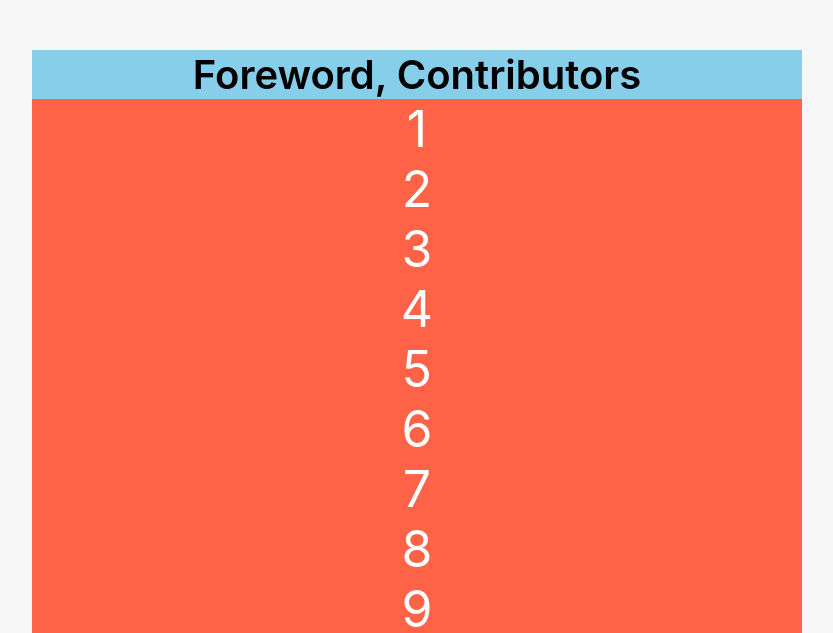
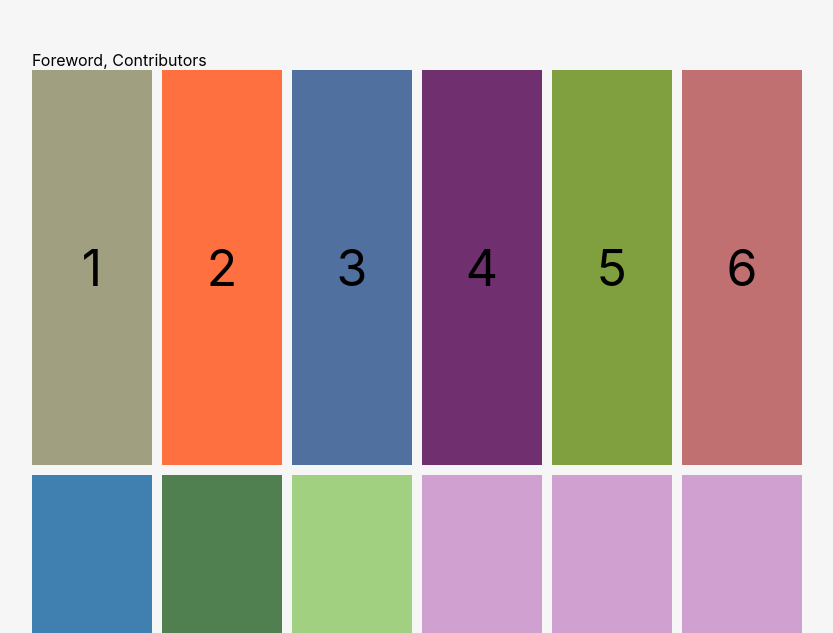
Before and after one commit to draketamer/csslayout_master_class, a plain HTML site: page index.html in a window 1280 px wide. Shown: the top 633 px of the page, without its empty margins (223-1056 px from the left). Drawn offline with Linux system fonts and the light colour scheme.

Commit message:
철자 오류였음.. 다시

```diff
--- a/index.html
+++ b/index.html
@@ -7,7 +7,7 @@
     <title>CSS Challenge</title>
   </head>
   <body>
-    <header>Foreword, Contributors</header>
+    <div>Foreword, Contributors</div>
     <div class="farther">
       <div class="child">1</div>
       <div class="child">2</div>
--- a/style.css
+++ b/style.css
@@ -17,30 +17,12 @@ header {
   background-color: skyblue;
 }
 
-.father {
+.farther {
   display: grid;
   gap: 10px;
   height: 100vh;
-  grid-template-columns: repeat(auto-fit, minmax(200px, 1fr));
-}
-
-.child {
-  background-color: tomato;
-  color: white;
-  font-size: 50px;
-  display: flex;
-  justify-content: center;
-  align-items: center;
-}
-
-/* .father {
-  display: grid;
-  gap: 10px;
-  height: 100vh;
-  grid-template-columns: repeat(6, 1fr);
-  grid-auto-rows: 1fr;
-  grid-auto-columns: 1fr;
-  grid-auto-flow: column;
+  grid-template-columns: repeat(auto-fit, minmax(120px, 1fr));
+  width: 100%;
 }
 
 .child {
@@ -50,8 +32,10 @@ header {
   text-align: center;
   font-size: 50px;
   color: black;
-} */
-/*
+  max-width: 120px;
+  min-height: 150px;
+}
+
 .child:first-child {
   background-color: #a0a080;
 }
@@ -87,4 +71,4 @@ header {
 }
 .child:last-child {
   background-color: #d0a0d0;
-} */
+}
```
